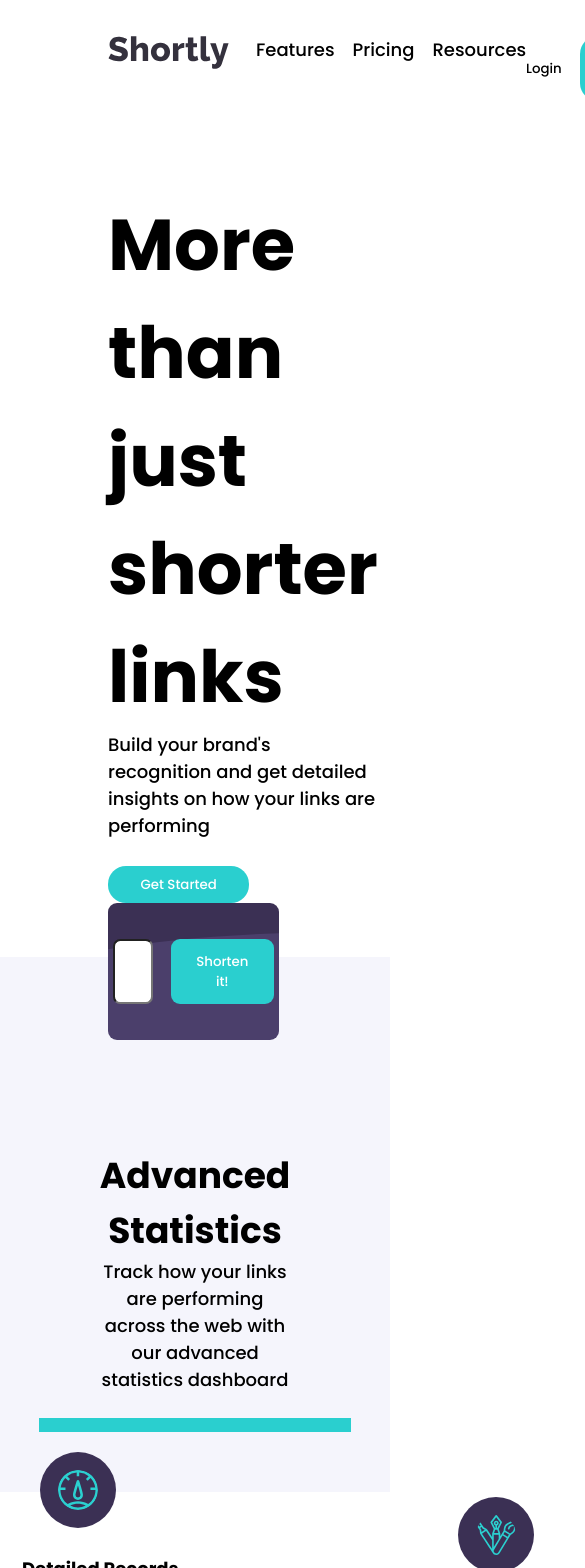
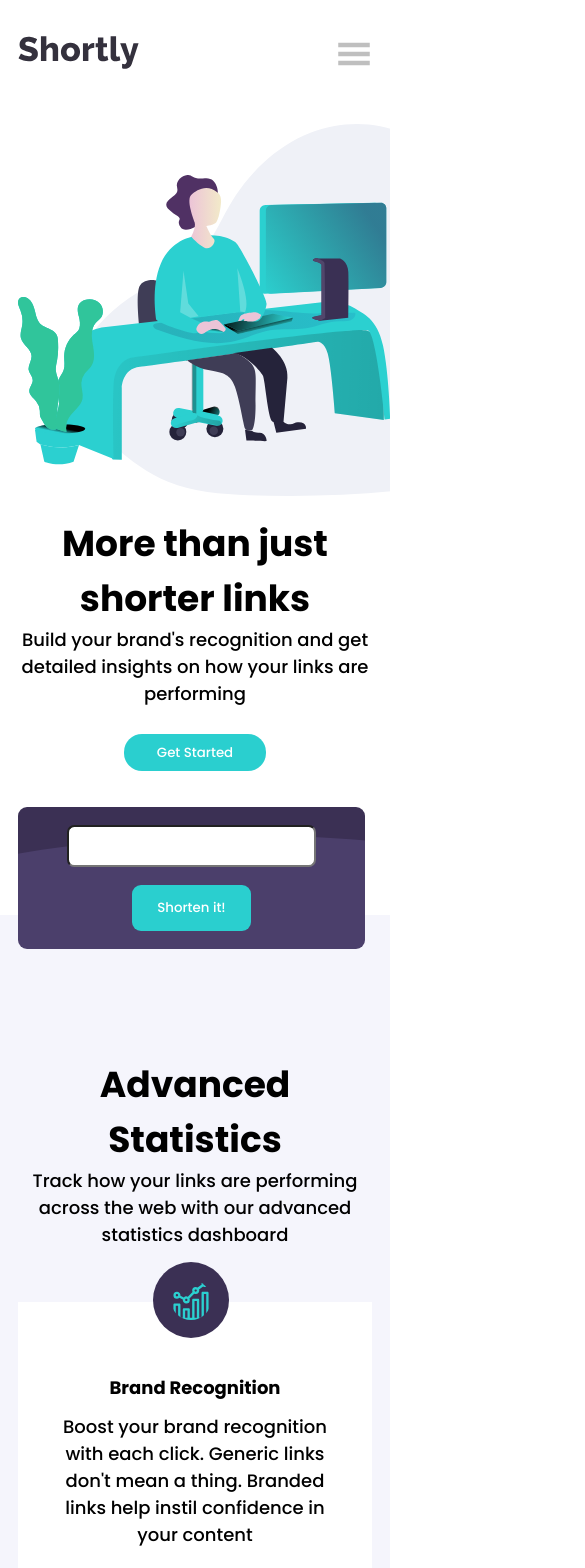
Before and after one commit to RidwanMursal/url-shortener-landing-page, a Next.js app: page / in a window 390 px wide. Shown: the top 1568 px of the page, 585 px wide, since content can reach past the window. Built offline with nearby package versions, Linux system fonts and the light colour scheme.

Commit message:
added mobile responsiveness

```diff
--- a/components/ApiSection/ApiSection.module.css
+++ b/components/ApiSection/ApiSection.module.css
@@ -1,7 +1,6 @@
 .container {
     /* display: flex;
     flex-direction: column; */
-    margin-top: 0;
     padding: 3rem 6rem;
     padding-bottom: 0rem;
 
@@ -49,3 +48,23 @@
 .btn:hover{
     background-color: rgba(255, 255, 255, 0.9);
 }
+
+@media (max-width: 1000px) {
+    /* .input{padding: 0px 0px; width: 40%} */
+
+
+}
+
+@media (max-width: 700px) {
+    .container {
+        margin-top: 6rem;
+        padding: 0rem 1rem;
+    }
+    .input-container {
+        flex-direction: column;
+        align-items: center;
+        padding: 1rem;
+    }
+
+    .input {width: 80%;}
+}
--- a/components/BlurbComponent/BlurbComponent.module.css
+++ b/components/BlurbComponent/BlurbComponent.module.css
@@ -3,13 +3,16 @@
     padding: 1.5rem;
 
     width: 400px;
-    height: 250px;
+    height: 350px;
+    padding: 2rem 2rem;
+    /* use padding to style components with text inside since it works well responsively */
 
     position:relative;
     z-index: 2;
 }
 
 .image {
+    width:100%;
     background-color: var(--primary-dark-violet);
     padding: 1rem;
     border-radius: 2.5rem;
@@ -25,3 +28,30 @@
     margin-top: 2rem;
     margin-bottom: 0.7rem;
 }
+
+@media (max-width: 1250px) {
+    .container {
+        width: auto;
+        height: auto;
+    }
+
+
+}
+
+@media (max-width: 700px) {
+    .image {
+
+        left: 135px;
+
+
+    }
+}
+
+@media (max-width: 375px) {
+    .image {
+
+        left: 107px;
+
+
+    }
+}
--- a/components/Footer/Footer.module.css
+++ b/components/Footer/Footer.module.css
@@ -14,6 +14,7 @@
 
 .links {
     display: flex;
+    flex-wrap: wrap;
     gap: 5rem;
 }
 
@@ -32,3 +33,21 @@
 .fb:hover, .twitter:hover, .instagram:hover, .printerest:hover {
     color: var(--primary-cyan)
 }
+
+@media (max-width: 1200px) {
+    .container{padding-left: 3rem; gap: 8rem;}
+
+}
+
+@media(max-width: 700px) {
+    .container, .links{flex-direction: column;}
+
+    .container {
+        align-items: center;
+        text-align: center;
+        gap: 3rem;
+        padding: 1rem;
+    }
+
+    .links {gap: 2rem;}
+}
--- a/components/FooterBanner/FooterBanner.module.css
+++ b/components/FooterBanner/FooterBanner.module.css
@@ -42,3 +42,8 @@
 .button:hover{
     background-color: rgba(255, 255, 255, 0.9);
 }
+
+@media (max-width: 500px) {
+    .heading{font-size: 1.3rem;}
+    .container{padding: 5rem 1rem;}
+}
--- a/components/FooterLinks/FooterLinks.module.css
+++ b/components/FooterLinks/FooterLinks.module.css
@@ -17,3 +17,7 @@
 }
 
 .p:hover {color: var(--primary-cyan)}
+
+@media (max-width: 1000px) {
+
+}
--- a/components/HeroBanner/HeroBanner.module.css
+++ b/components/HeroBanner/HeroBanner.module.css
@@ -37,3 +37,32 @@
 
    overflow-x: hidden;
 }
+
+@media (max-width: 1000px) {
+    .hero-banner-container {
+        padding: 2rem 1rem;
+    }
+    .banner-image{
+        top: -20px;
+        right: -80px;
+    }
+
+    .banner-heading {
+        font-size: 2rem;
+    }
+}
+
+@media (max-width: 700px) {
+    .hero-banner-container {
+        flex-direction: column-reverse;
+    }
+
+    .banner-image {
+        width: 160%;
+        right: 0;
+    }
+
+    .hero-banner-left {
+        text-align: center;
+    }
+}
--- a/components/Link/Link.module.css
+++ b/components/Link/Link.module.css
@@ -35,3 +35,9 @@
 .btn:hover{
     opacity: 0.5;
 }
+
+@media (max-width: 800px) {
+    .links-container {
+        flex-direction: column;
+    }
+}
--- /dev/null
+++ b/components/MobileNavigation/MobileNavigation.jsx
@@ -0,0 +1,16 @@
+import styles from './MobileNavigation.module.css'
+
+const MobileNavigation = ({menueClosed}) => {
+  return (
+    <div className={menueClosed? styles.hidden:styles.container}>
+        <p className={styles.p}>Features</p>
+        <p className={styles.p}>Pricing</p>
+        <p className={styles.p}>Resources</p>
+        <div className={styles.line}></div>
+        <p className={styles.p}>Login</p>
+        <button className={styles.button}>Sign Up</button>
+    </div>
+  )
+}
+
+export default MobileNavigation
--- /dev/null
+++ b/components/MobileNavigation/MobileNavigation.module.css
@@ -0,0 +1,60 @@
+.container {
+    background-color: var(--primary-dark-violet);
+    color: white;
+    border-radius: 0.3rem;
+
+    display: flex;
+    flex-direction: column;
+    align-items: center;
+    gap: 1.5rem;
+    padding: 2rem 1rem;
+
+    position: fixed;
+    left: 10%;
+    top: 100px;
+    width: 80%;
+
+    font-size: 0.85rem;
+    opacity: 1;
+
+
+    transition:  500ms opacity;
+    z-index: 3;
+    /* z-index: 3; because other divs have z index of 2 */
+
+}
+
+.hidden {
+    transition: opacity 300ms;
+    opacity: 0;
+    pointer-events: none;
+    position: fixed;
+}
+
+.p {
+    cursor: pointer;
+}
+
+.p:hover {color: var(--primary-cyan)}
+
+.line {
+    width: 100%;
+    border: solid rgb(99, 99, 99) 0.1rem;
+}
+
+.button {
+    border: none;
+    border-radius: 1rem;
+    padding: 0.47rem 4rem;
+
+    background-color: var(--primary-cyan);
+    color: white;
+
+    cursor: pointer;
+    transition: opacity 400ms;
+
+
+
+}
+
+.button:hover{opacity: 0.5;}
--- a/components/Navbar/Navbar.jsx
+++ b/components/Navbar/Navbar.jsx
@@ -1,8 +1,12 @@
 import styles from "./Navbar.module.css"
 import logo from "../../images/logo.svg"
+import {GiHamburgerMenu} from "react-icons/gi"
+import MobileNavigation from "../MobileNavigation/MobileNavigation"
+import { useState } from "react"
 
 const Navbar = () => {
   console.log(styles)
+  const [menueClosed, setMenueClosed] = useState(true)
   return (
     <div className={styles["navbar-container"]}>
       <div className={styles["left-text-container"]}>
@@ -19,6 +23,11 @@ const Navbar = () => {
           <button className={styles["login-button"]}>Login</button>
           <button className={styles["signup-button"]}>Sign Up</button>
       </div>
+
+      <GiHamburgerMenu className={styles["hamburger-menue"]} onClick={() => setMenueClosed(!menueClosed)}/>
+
+      <MobileNavigation menueClosed={menueClosed} />
+
     </div>
   )
 }
--- a/components/Navbar/Navbar.module.css
+++ b/components/Navbar/Navbar.module.css
@@ -46,3 +46,27 @@
 .signup-button:hover{
     opacity: 0.5;
 }
+
+.hamburger-menue {
+    display: none;
+    font-size: 2rem;
+    color: var(--neutral-gray);
+    cursor: pointer;
+}
+
+@media (max-width:1000px) {
+    .navbar-container {
+        padding: 2rem 1rem;
+    }
+}
+
+@media (max-width: 700px) {
+
+    .right-text-container, .links {
+        display: none;
+    }
+
+    .hamburger-menue {
+        display: block;
+    }
+}
--- a/components/StatisticsBanner/StatisticsBanner.module.css
+++ b/components/StatisticsBanner/StatisticsBanner.module.css
@@ -24,12 +24,39 @@
 }
 
 .line {
-    border-width: 0.4rem;
-    border-color: var(--primary-cyan);
-    border-style: solid;
+    border-top-width: 0.4rem;
+    border-top-color: var(--primary-cyan);
+    border-top-style: solid;
     width: 100%;
 
     position: absolute;
     top: 15rem;
     width: 80%;
 }
+
+@media (max-width: 1200px) {
+    .container {
+        padding: 0rem 1rem;
+    }
+}
+
+@media (max-width: 700px) {
+
+    .container {
+        overflow: hidden;
+        /* did this because the line overflows, but i want the line to span this entire section */
+    }
+    .bottom {
+        grid-template-columns: 1fr;
+        text-align: center;
+    }
+
+    .line {
+        border-top: none;
+        border-left: 0.4rem var(--primary-cyan) solid;
+        height: 100%;
+
+        left: 50%;
+
+    }
+}
```
